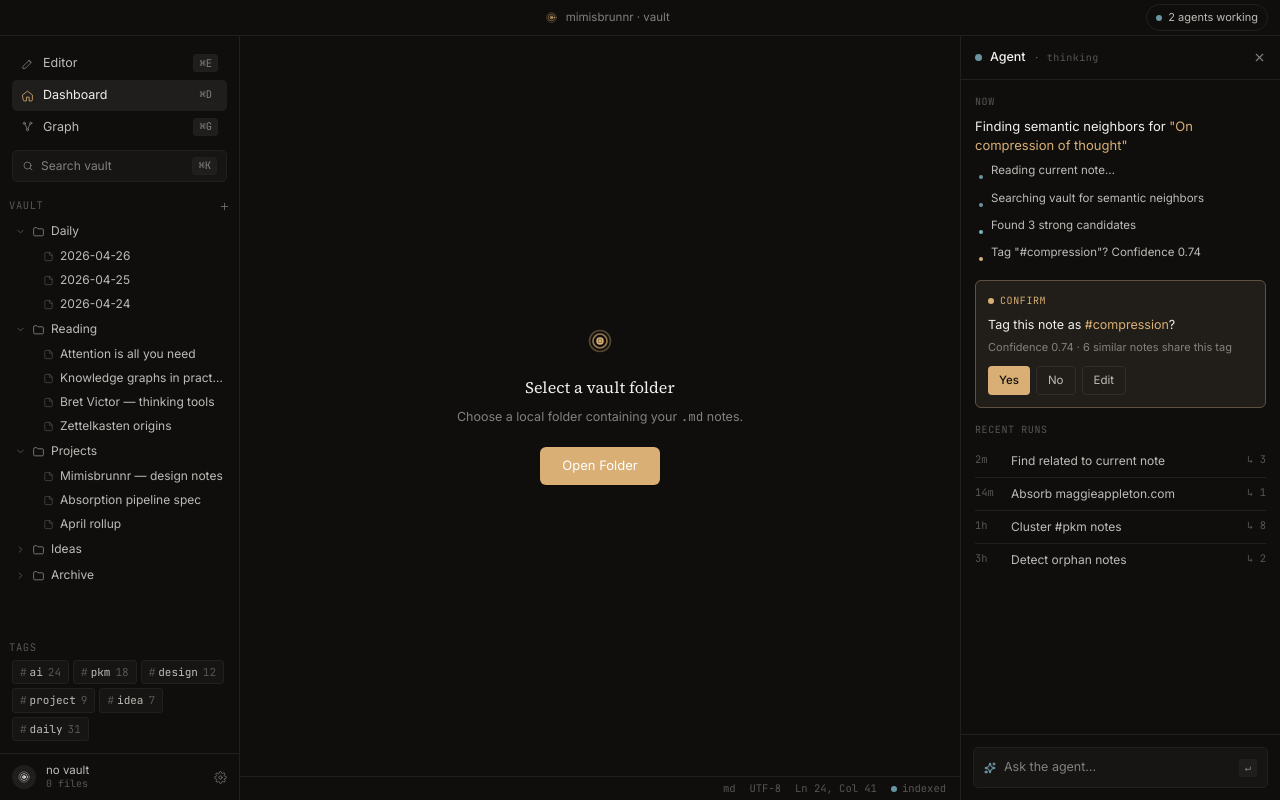
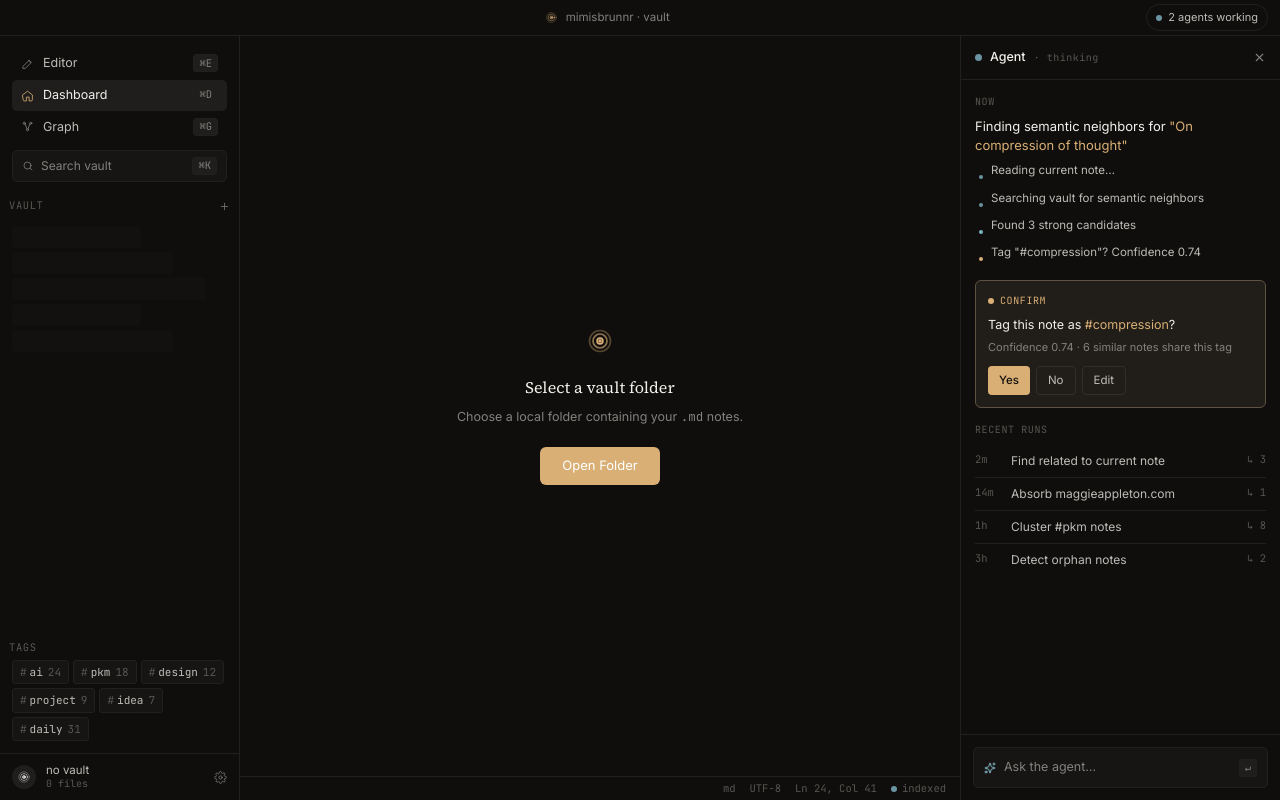
Before and after one commit to snghnl/mimisbrunnr, a React (Vite) app: page / in a window 1280 px wide. Built offline with nearby package versions, Linux system fonts and the light colour scheme.

Commit message:
feat: connect FileTree to real vault data via scan_vault

```diff
--- a/src/components/sidebar/FileTree.tsx
+++ b/src/components/sidebar/FileTree.tsx
@@ -1,137 +1,190 @@
-import { useState } from 'react';
-import { useVaultStore } from '@/store/vaultStore';
+import { useState } from "react";
+import { useQuery } from "@tanstack/react-query";
+import { invoke } from "@tauri-apps/api/core";
+import { useVaultStore } from "@/store/vaultStore";
+import { buildTree, VaultNode, FolderNode, NoteNode } from "@/lib/vault/tree";
 
-interface VaultFile {
-  kind: 'note';
-  id: string;
-  name: string;
-}
-
-interface VaultFolder {
-  kind: 'folder';
-  name: string;
-  open?: boolean;
-  children: VaultNode[];
-}
-
-type VaultNode = VaultFile | VaultFolder;
-
-const VAULT: VaultFolder[] = [
-  { kind: 'folder', name: 'Daily', open: true, children: [
-    { kind: 'note', id: 'd-2604', name: '2026-04-26' },
-    { kind: 'note', id: 'd-2625', name: '2026-04-25' },
-    { kind: 'note', id: 'd-2624', name: '2026-04-24' },
-  ]},
-  { kind: 'folder', name: 'Reading', open: true, children: [
-    { kind: 'note', id: 'r-attn',  name: 'Attention is all you need'   },
-    { kind: 'note', id: 'r-graph', name: 'Knowledge graphs in practice' },
-    { kind: 'note', id: 'r-bret',  name: 'Bret Victor — thinking tools' },
-    { kind: 'note', id: 'r-zttl',  name: 'Zettelkasten origins'         },
-  ]},
-  { kind: 'folder', name: 'Projects', open: true, children: [
-    { kind: 'note', id: 'p-mimis', name: 'Mimisbrunnr — design notes'  },
-    { kind: 'note', id: 'p-spec',  name: 'Absorption pipeline spec'    },
-    { kind: 'note', id: 'p-roll',  name: 'April rollup'                },
-  ]},
-  { kind: 'folder', name: 'Ideas', open: false, children: [
-    { kind: 'note', id: 'i-comp',  name: 'On compression of thought'   },
-    { kind: 'note', id: 'i-loops', name: 'Feedback loops everywhere'   },
-  ]},
-  { kind: 'folder', name: 'Archive', open: false, children: [] },
-];
-
-// Inline SVG icon helpers
 const IconChevRight = () => (
-  <svg width={11} height={11} viewBox="0 0 24 24" fill="none" stroke="currentColor" strokeWidth="2" strokeLinecap="round" strokeLinejoin="round">
-    <path d="m9 6 6 6-6 6"/>
+  <svg
+    width={11}
+    height={11}
+    viewBox="0 0 24 24"
+    fill="none"
+    stroke="currentColor"
+    strokeWidth="2"
+    strokeLinecap="round"
+    strokeLinejoin="round"
+  >
+    <path d="m9 6 6 6-6 6" />
   </svg>
 );
 const IconChevDown = () => (
-  <svg width={11} height={11} viewBox="0 0 24 24" fill="none" stroke="currentColor" strokeWidth="2" strokeLinecap="round" strokeLinejoin="round">
-    <path d="m6 9 6 6 6-6"/>
+  <svg
+    width={11}
+    height={11}
+    viewBox="0 0 24 24"
+    fill="none"
+    stroke="currentColor"
+    strokeWidth="2"
+    strokeLinecap="round"
+    strokeLinejoin="round"
+  >
+    <path d="m6 9 6 6 6-6" />
   </svg>
 );
 const IconFolder = () => (
-  <svg width={13} height={13} viewBox="0 0 24 24" fill="none" stroke="currentColor" strokeWidth="1.6" strokeLinecap="round" strokeLinejoin="round">
-    <path d="M3 7a2 2 0 0 1 2-2h4l2 2h8a2 2 0 0 1 2 2v9a2 2 0 0 1-2 2H5a2 2 0 0 1-2-2Z"/>
+  <svg
+    width={13}
+    height={13}
+    viewBox="0 0 24 24"
+    fill="none"
+    stroke="currentColor"
+    strokeWidth="1.6"
+    strokeLinecap="round"
+    strokeLinejoin="round"
+  >
+    <path d="M3 7a2 2 0 0 1 2-2h4l2 2h8a2 2 0 0 1 2 2v9a2 2 0 0 1-2 2H5a2 2 0 0 1-2-2Z" />
   </svg>
 );
 const IconFile = () => (
-  <svg width={11} height={11} viewBox="0 0 24 24" fill="none" stroke="currentColor" strokeWidth="1.4" strokeLinecap="round" strokeLinejoin="round">
-    <path d="M14 3H6a2 2 0 0 0-2 2v14a2 2 0 0 0 2 2h12a2 2 0 0 0 2-2V9Z"/><path d="M14 3v6h6"/>
+  <svg
+    width={11}
+    height={11}
+    viewBox="0 0 24 24"
+    fill="none"
+    stroke="currentColor"
+    strokeWidth="1.4"
+    strokeLinecap="round"
+    strokeLinejoin="round"
+  >
+    <path d="M14 3H6a2 2 0 0 0-2 2v14a2 2 0 0 0 2 2h12a2 2 0 0 0 2-2V9Z" />
+    <path d="M14 3v6h6" />
   </svg>
 );
 
-interface NodeProps {
-  node: VaultNode;
-  depth: number;
-}
+function FolderItem({ node, depth }: { node: FolderNode; depth: number }) {
+  const [open, setOpen] = useState(depth === 0);
 
-function VaultNodeItem({ node, depth }: NodeProps) {
-  const [open, setOpen] = useState(node.kind === 'folder' ? (node.open !== false) : false);
-  const { activeNoteId, setActiveNote } = useVaultStore();
-
-  if (node.kind === 'folder') {
   return (
     <div>
       <div
         onClick={() => setOpen((o) => !o)}
         style={{
-            display: 'flex',
-            alignItems: 'center',
+          display: "flex",
+          alignItems: "center",
           gap: 6,
           padding: `4px 9px 4px ${9 + depth * 12}px`,
-            color: 'var(--m-text-2)',
+          color: "var(--m-text-2)",
           fontSize: 12,
-            cursor: 'pointer',
+          cursor: "pointer",
           borderRadius: 4,
         }}
       >
-          <span style={{ color: 'var(--m-text-4)', display: 'inline-flex' }}>
+        <span style={{ color: "var(--m-text-4)", display: "inline-flex" }}>
           {open ? <IconChevDown /> : <IconChevRight />}
         </span>
-          <span style={{ color: 'var(--m-text-3)' }}><IconFolder /></span>
+        <span style={{ color: "var(--m-text-3)" }}>
+          <IconFolder />
+        </span>
         <span style={{ flex: 1 }}>{node.name}</span>
       </div>
-        {open && node.children.map((child, i) => (
+      {open &&
+        node.children.map((child, i) => (
           <VaultNodeItem key={i} node={child} depth={depth + 1} />
         ))}
     </div>
   );
 }
 
-  const active = activeNoteId === node.id;
+function NoteItem({ node, depth }: { node: NoteNode; depth: number }) {
+  const { activeNoteId, setActiveNote } = useVaultStore();
+  const active = activeNoteId === node.path;
+
   return (
     <div
-      onClick={() => setActiveNote(node.id)}
+      onClick={() => setActiveNote(node.path)}
       style={{
-        display: 'flex',
-        alignItems: 'center',
+        display: "flex",
+        alignItems: "center",
         gap: 6,
         padding: `3px 9px 3px ${9 + depth * 12 + 14}px`,
-        color: active ? 'var(--m-text)' : 'var(--m-text-2)',
-        background: active ? 'color-mix(in oklch, var(--m-accent) 12%, transparent)' : 'transparent',
-        borderLeft: active ? '2px solid var(--m-accent)' : '2px solid transparent',
+        color: active ? "var(--m-text)" : "var(--m-text-2)",
+        background: active
+          ? "color-mix(in oklch, var(--m-accent) 12%, transparent)"
+          : "transparent",
+        borderLeft: active
+          ? "2px solid var(--m-accent)"
+          : "2px solid transparent",
         fontSize: 12,
-        cursor: 'pointer',
+        cursor: "pointer",
       }}
     >
-      <span style={{ color: active ? 'var(--m-accent)' : 'var(--m-text-4)', display: 'inline-flex' }}>
+      <span
+        style={{
+          color: active ? "var(--m-accent)" : "var(--m-text-4)",
+          display: "inline-flex",
+        }}
+      >
         <IconFile />
       </span>
-      <span style={{ flex: 1, overflow: 'hidden', textOverflow: 'ellipsis', whiteSpace: 'nowrap' }}>
+      <span
+        style={{
+          flex: 1,
+          overflow: "hidden",
+          textOverflow: "ellipsis",
+          whiteSpace: "nowrap",
+        }}
+      >
         {node.name}
       </span>
     </div>
   );
 }
 
+function VaultNodeItem({ node, depth }: { node: VaultNode; depth: number }) {
+  if (node.kind === "folder") return <FolderItem node={node} depth={depth} />;
+  return <NoteItem node={node} depth={depth} />;
+}
+
 export default function FileTree() {
+  const { vaultPath } = useVaultStore();
+
+  const { data: paths = [], isLoading } = useQuery({
+    queryKey: ["vault", vaultPath],
+    queryFn: () => invoke<string[]>("scan_vault", { vaultPath }),
+    enabled: !!vaultPath,
+  });
+
+  if (!vaultPath || isLoading) {
     return (
-    <div className="m-scroll" style={{ flex: 1, overflowY: 'auto', padding: '0 6px' }}>
-      {VAULT.map((folder, i) => (
-        <VaultNodeItem key={i} node={folder} depth={0} />
+      <div style={{ flex: 1, padding: "8px 12px" }}>
+        {Array.from({ length: 5 }).map((_, i) => (
+          <div
+            key={i}
+            style={{
+              height: 22,
+              marginBottom: 4,
+              borderRadius: 3,
+              background: "var(--m-bg-2)",
+              width: `${60 + (i % 3) * 15}%`,
+              opacity: 0.5,
+            }}
+          />
         ))}
       </div>
     );
   }
+
+  const tree = buildTree(paths);
+
+  return (
+    <div
+      className="m-scroll"
+      style={{ flex: 1, overflowY: "auto", padding: "0 6px" }}
+    >
+      {tree.map((node, i) => (
+        <VaultNodeItem key={i} node={node} depth={0} />
+      ))}
+    </div>
+  );
+}
--- /dev/null
+++ b/src/lib/vault/tree.ts
@@ -0,0 +1,51 @@
+export interface NoteNode {
+  kind: 'note';
+  name: string;
+  path: string;
+}
+
+export interface FolderNode {
+  kind: 'folder';
+  name: string;
+  children: VaultNode[];
+}
+
+export type VaultNode = NoteNode | FolderNode;
+
+export function buildTree(paths: string[]): VaultNode[] {
+  const root: VaultNode[] = [];
+
+  for (const path of paths) {
+    const parts = path.split('/');
+    let nodes = root;
+
+    for (let i = 0; i < parts.length - 1; i++) {
+      const segment = parts[i];
+      let folder = nodes.find(
+        (n): n is FolderNode => n.kind === 'folder' && n.name === segment,
+      );
+      if (!folder) {
+        folder = { kind: 'folder', name: segment, children: [] };
+        nodes.push(folder);
+      }
+      nodes = folder.children;
+    }
+
+    const filename = parts[parts.length - 1];
+    const name = filename.endsWith('.md') ? filename.slice(0, -3) : filename;
+    nodes.push({ kind: 'note', name, path });
+  }
+
+  sortNodes(root);
+  return root;
+}
+
+function sortNodes(nodes: VaultNode[]): void {
+  nodes.sort((a, b) => {
+    if (a.kind !== b.kind) return a.kind === 'folder' ? -1 : 1;
+    return a.name.localeCompare(b.name);
+  });
+  for (const node of nodes) {
+    if (node.kind === 'folder') sortNodes(node.children);
+  }
+}
```
Lines whose indentation alone changed are shown as unchanged.
